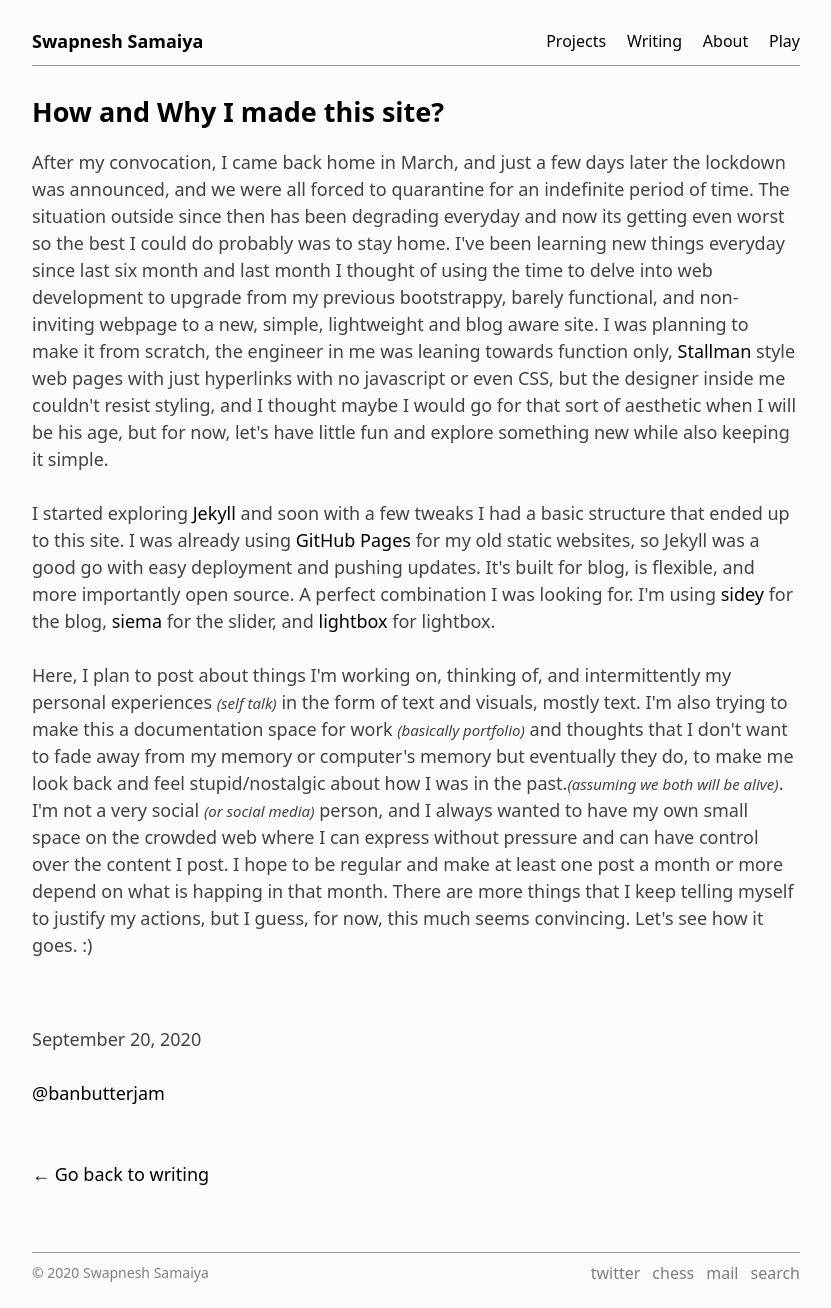
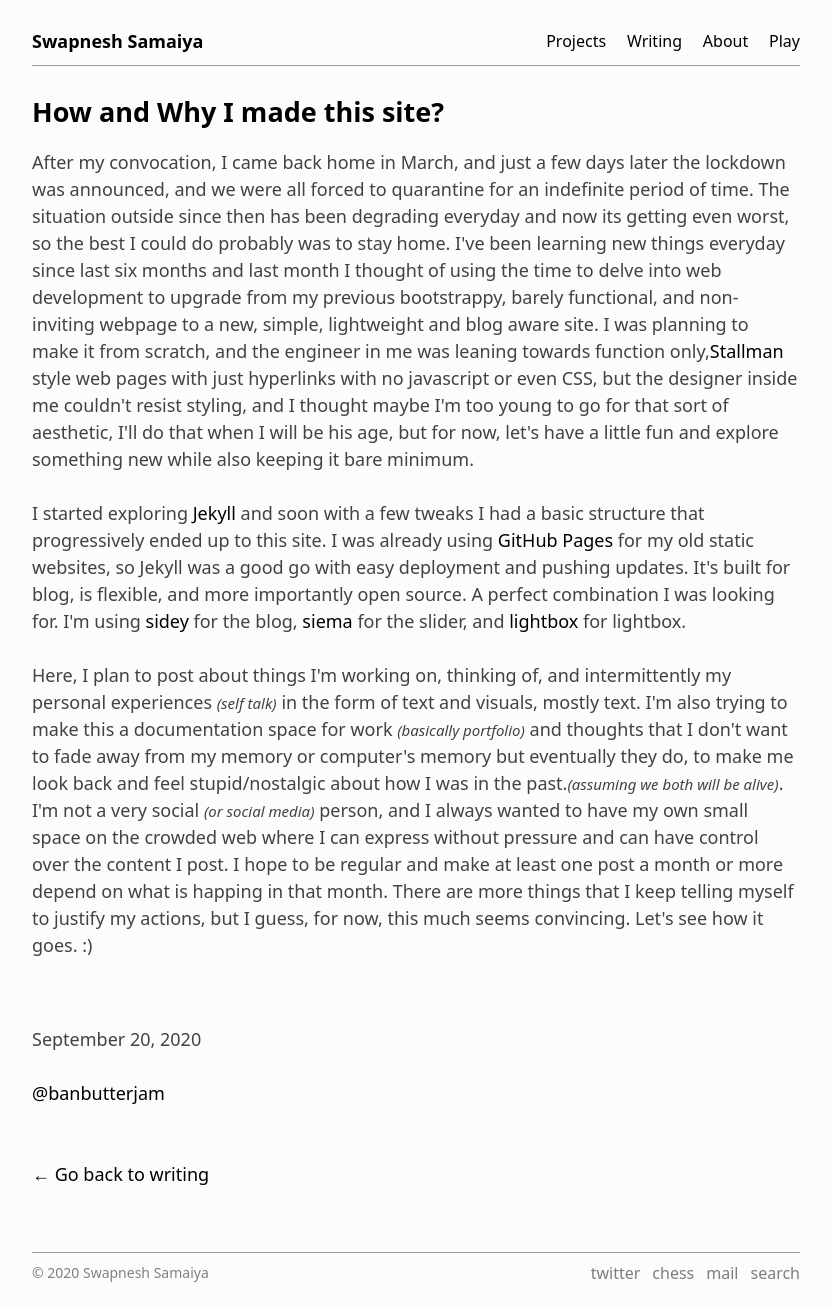
Before and after one commit to bunbutterjam/bunbutterjam.github.io, a Jekyll site: the page built from _posts/2020-09-20-How-and-Why I Made This Site.html, in a window 1280 px wide. Shown: the whole page, without its empty margins (224-1055 px from the left). Built offline with Jekyll 4.4.1, drawn with Linux system fonts in a browser that asks for light colours.

Commit message:
hw post updated

```diff
--- a/_posts/2020-09-20-How-and-Why I Made This Site.html
+++ b/_posts/2020-09-20-How-and-Why I Made This Site.html
@@ -6,9 +6,9 @@ image: /assets/images/about_1.jpg
 ---
 
 <p>
-    After my convocation, I came back home in March, and just a few days later the lockdown was announced, and we were all forced to quarantine for an indefinite period of time. The situation outside since then has been degrading everyday and now its getting even worst so the best I could do probably was to stay home. I've been learning new things everyday since last six month and last month I thought of using the time to delve into web development to upgrade from my previous bootstrappy, barely functional, and non-inviting webpage to a new, simple, lightweight and blog aware site. I was planning to make it from scratch, the engineer in me was leaning towards function only, <a href="https://stallman.org/stallman-computing.html">Stallman</a> style web pages with just hyperlinks with no javascript or even CSS, but the designer inside me couldn't resist styling, and I thought maybe I would go for that sort of aesthetic when I will be his age, but for now, let's have little fun and explore something new while also keeping it simple. <br><br>
+    After my convocation, I came back home in March, and just a few days later the lockdown was announced, and we were all forced to quarantine for an indefinite period of time. The situation outside since then has been degrading everyday and now its getting even worst, so the best I could do probably was to stay home. I've been learning new things everyday since last six months and last month I thought of using the time to delve into web development to upgrade from my previous bootstrappy, barely functional, and non-inviting webpage to a new, simple, lightweight and blog aware site. I was planning to make it from scratch, and the engineer in me was leaning towards function only,<a href="https://stallman.org/stallman-computing.html">Stallman</a> style web pages with just hyperlinks with no javascript or even CSS, but the designer inside me couldn't resist styling, and I thought maybe I'm too young to go for that sort of aesthetic, I'll do that when I will be his age, but for now, let's have a little fun and explore something new while also keeping it bare minimum. <br><br>
 
-    I started exploring <a href="https://jekyllrb.com/">Jekyll</a> and soon with a few tweaks I had a basic structure that ended up to this site. I was already using <a href="https://pages.github.com/">GitHub Pages</a> for my old static websites, so Jekyll was a good go with easy deployment and pushing updates. It's built for blog, is flexible, and more importantly open source. A perfect combination I was looking for. I'm using <a href="https://github.com/ronv/sidey">sidey</a> for the blog, <a href="https://pawelgrzybek.github.io/siema/">siema</a> for the slider, and <a href="https://jekyllcodex.org/without-plugin/lightbox">lightbox</a> for lightbox. <br><br>
+    I started exploring <a href="https://jekyllrb.com/">Jekyll</a> and soon with a few tweaks I had a basic structure that progressively ended up to this site. I was already using <a href="https://pages.github.com/">GitHub Pages</a> for my old static websites, so Jekyll was a good go with easy deployment and pushing updates. It's built for blog, is flexible, and more importantly open source. A perfect combination I was looking for. I'm using <a href="https://github.com/ronv/sidey">sidey</a> for the blog, <a href="https://pawelgrzybek.github.io/siema/">siema</a> for the slider, and <a href="https://jekyllcodex.org/without-plugin/lightbox">lightbox</a> for lightbox. <br><br>
 
     Here, I plan to post about things I'm working on, thinking of, and intermittently my personal experiences <i class="i">(self talk)</i> in the form of text and visuals, mostly text. I'm also trying to make this a documentation space for work <i class="i">(basically portfolio)</i> and thoughts that I don't want to fade away from my memory or computer's memory but eventually they do, to make me look back and feel stupid/nostalgic about how I was in the past.<i class="i">(assuming we both will be alive)</i>. I'm not a very social <i class="i">(or social media)</i> person, and I always wanted to have my own small space on the crowded web where I can express without pressure and can have control over the content I post. I hope to be regular and make at least one post a month or more depend on what is happing in that month. There are more things that I keep telling myself to justify my actions, but I guess, for now, this much seems convincing. Let's see how it goes. :) <br><br>
 
```
